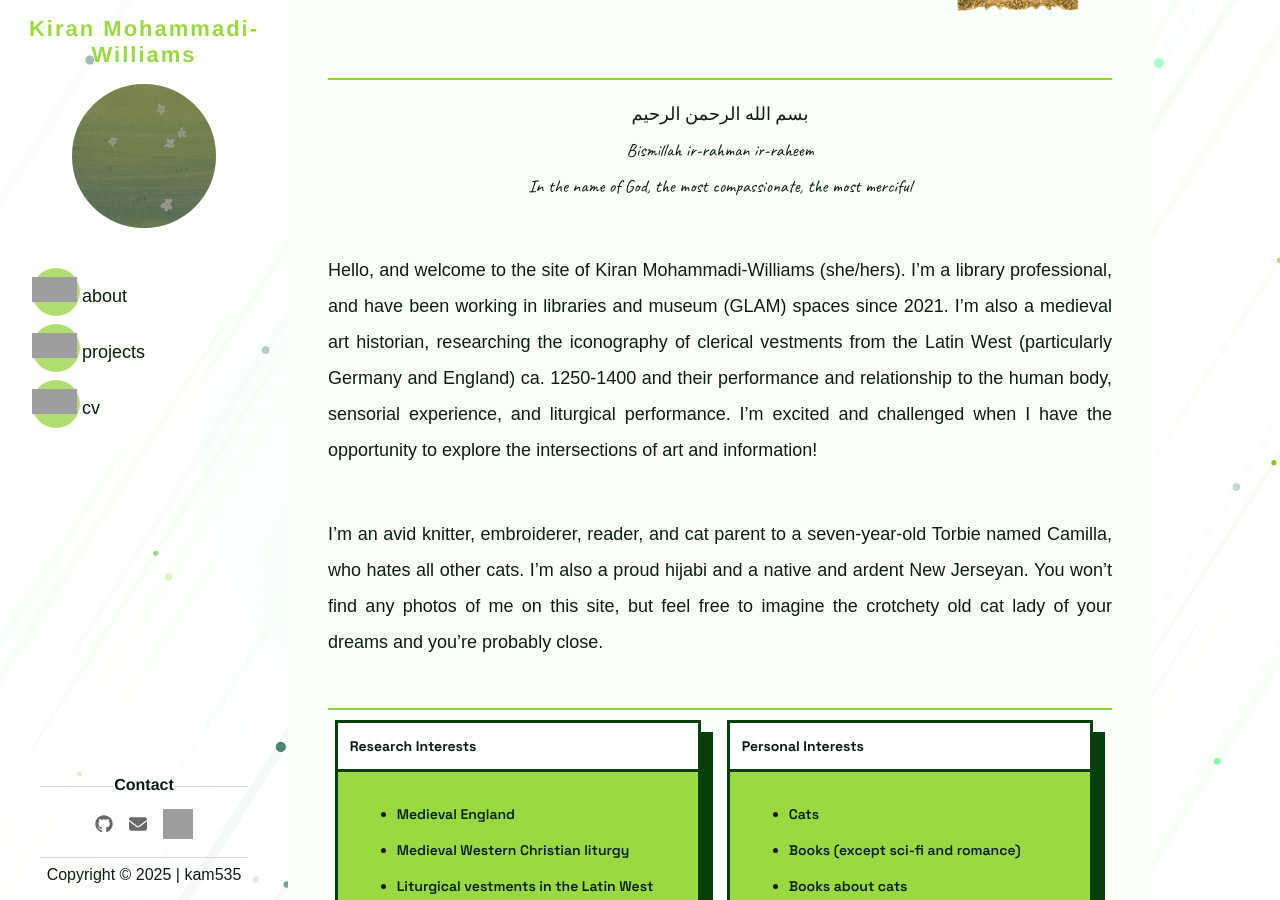
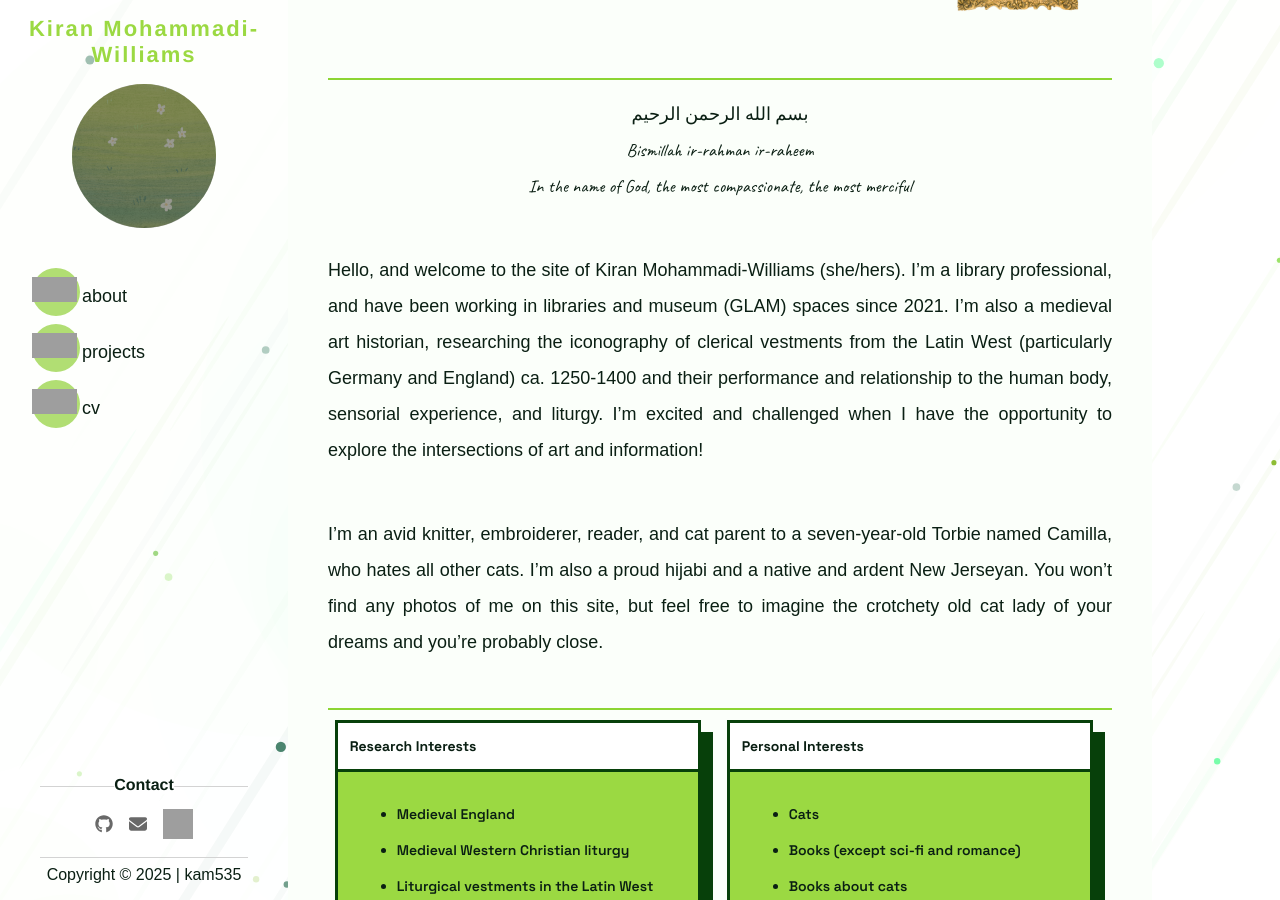
Before and after one commit to green-queen/green-queen.github.io, a Jekyll site: the page built from _pages/index.md, in a window 1280 px wide and 900 px high, scrolled down 565 px. Built offline with Jekyll 4.4.1, drawn with Linux system fonts in a browser that asks for light colours; some web fonts are replaced; grey boxes are pictures that could not be loaded.

Commit message:
Update index.md

```diff
--- a/_pages/index.md
+++ b/_pages/index.md
@@ -32,7 +32,7 @@ Librarian • Art Historian • Book Lover • Viridiphile
 
 </div>
 
-Hello, and welcome to the site of Kiran Mohammadi-Williams (she/hers). I'm a library professional, and have been working in libraries and museum (GLAM) spaces since 2021. I'm also a medieval art historian, researching the iconography of clerical vestments from the Latin West (particularly Germany and England) ca. 1250-1400 and their performance and relationship to the human body, sensorial experience, and liturgical performance. I'm excited and challenged when I have the opportunity to explore the intersections of art and information!
+Hello, and welcome to the site of Kiran Mohammadi-Williams (she/hers). I'm a library professional, and have been working in libraries and museum (GLAM) spaces since 2021. I'm also a medieval art historian, researching the iconography of clerical vestments from the Latin West (particularly Germany and England) ca. 1250-1400 and their performance and relationship to the human body, sensorial experience, and liturgy. I'm excited and challenged when I have the opportunity to explore the intersections of art and information!
 
 I'm an avid knitter, embroiderer, reader, and cat parent to a seven-year-old Torbie named Camilla, who hates all other cats. I'm also a proud hijabi and a native and ardent New Jerseyan. You won't find any photos of me on this site, but feel free to imagine the crotchety old cat lady of your dreams and you're probably close.
 
```
